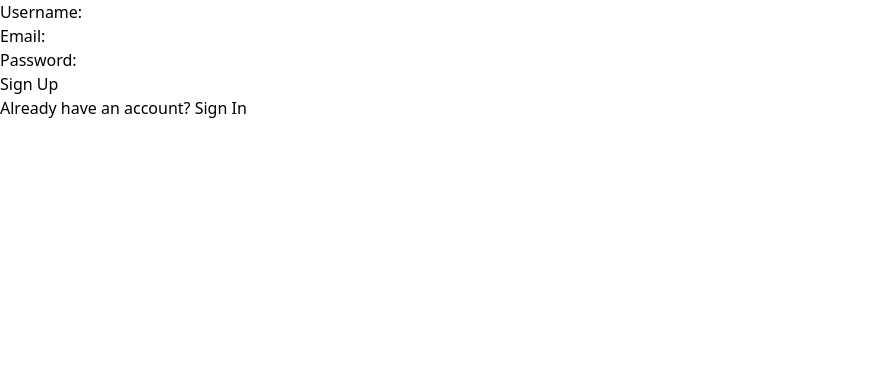
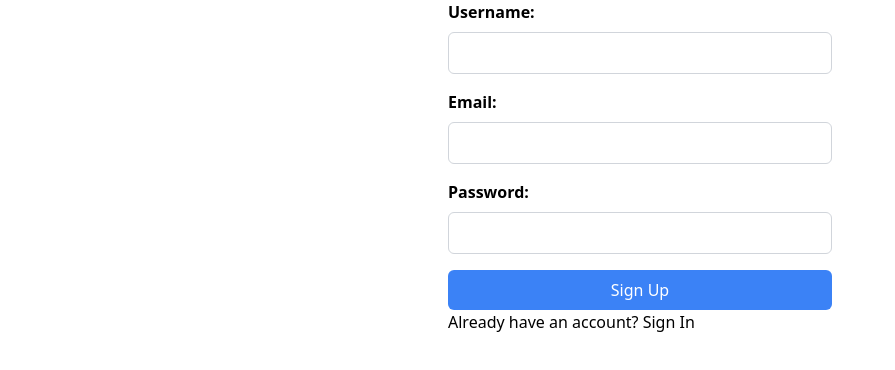
Before and after one commit to Palealmond/YourSpace, a React (Create React App) app in the folder your_space/: page /signup in a window 1280 px wide. Shown: the top 370 px of the page, without its empty margins (0-895 px from the left). Built offline with nearby package versions, Linux system fonts and the light colour scheme.

Commit message:
routes to your profile after signing in

```diff
--- a/your_space/src/App.jsx
+++ b/your_space/src/App.jsx
@@ -6,6 +6,8 @@ import Posts from "./components/Posts/Posts";
 import CreateProfile from "./components/Profile/CreateProfile";
 import { Routes, Route, useNavigate } from "react-router-dom";
 import SignUp from "./components/SignUp/SignUp.jsx";
+import Friendship from "./components/Friendship/Friendship.jsx";
+import FriendRequest from "./components/FriendRequest/FriendRequest.jsx";
 
 const AuthenticationContext = createContext();
 
@@ -54,6 +56,8 @@ function App() {
               <Route path="/" element={<Profile />} />
               <Route path="/create-profile" element={<CreateProfile />} />
               <Route path="/posts" element={<Posts />} />
+              <Route path="/friendships" element={<Friendship />} />
+              <Route path="/friend-requests" element={<FriendRequest />} />
             </Routes>
           </>
         ) : (
--- a/your_space/src/api/profile.js
+++ b/your_space/src/api/profile.js
@@ -1,34 +1,45 @@
-import api from './apiConfig'
+import api from "./apiConfig";
 
 export async function getProfile(id) {
-  const response = await api.get(`/profiles/${id}`)
-  return response.data
+  const response = await api.get(`/profiles/${id}`);
+  console.log("-----PROFILE-----");
+  console.log(response);
+  return response.data;
 }
 
-export async function createProfile (username, name, bio, location, birthdate, profileImage) {
-  const response = await api.post('/profiles', {
+export async function createProfile(
   username,
   name,
   bio,
   location,
   birthdate,
-    profileImage: 'Profile image'
-  }, {
+  profileImage
+) {
+  const response = await api.post(
+    "/profiles",
+    {
+      username,
+      name,
+      bio,
+      location,
+      birthdate,
+      profileImage: "Profile image",
+    },
+    {
       headers: {
-      'Content-Type': 'application/json'
+        "Content-Type": "application/json",
+      },
     }
-  });
+  );
 
   return response.data;
 }
 
-
-
 export async function updateProfile(id, profile) {
-  const response = await api.put(`/profiles/${id}`, profile)
-  return response.data
+  const response = await api.put(`/profiles/${id}`, profile);
+  return response.data;
 }
 export async function deleteProfile(id) {
-  const response = await api.delete(`/profiles/${id}`)
-  return response.data
+  const response = await api.delete(`/profiles/${id}`);
+  return response.data;
 }
--- a/your_space/src/api/users.js
+++ b/your_space/src/api/users.js
@@ -3,15 +3,20 @@ import api from "./apiConfig";
 const LOCALSTORAGE_KEY = "TOKEN";
 const LOCALSTORAGE_ID = "USER_ID";
 const LOCALSTORAGE_USER_NAME = "USER_NAME";
+const LOCALSTORAGE_BIO = "BIO";
 
-export function getUser() {
-  const token = localStorage.getItem(LOCALSTORAGE_KEY);
-  return token;
+export async function getUser() {
+  // const token = localStorage.getItem("USER_ID");
+  // console.log(token);
+  // return token;
+  const res = await api.get(`profiles/:username`);
+  console.log(res);
+  return res;
 }
 
 export async function signIn(username, password) {
   const response = await api.post("/api/login/", { username, password });
-
+  console.log(response);
   if (response.data.token) {
     localStorage.setItem(LOCALSTORAGE_KEY, response.data.token);
 
@@ -24,7 +29,7 @@ export async function signIn(username, password) {
       localStorage.setItem(LOCALSTORAGE_USER_NAME, response.data.username);
     }
 
-    return response.data;
+    return { login: true, message: "Logged In." };
   } else if (response.data.isUser) {
     return {
       login: false,
@@ -47,8 +52,10 @@ export function isAuthenticated() {
   return user !== null;
 }
 
-export async function getProfile(id, body) {
-  const response = await api.patch(`/profiles/${id}`, body);
+export async function getProfile() {
+  const response = await api.get(
+    `/profiles/${localStorage.getItem("USER_NAME")}`
+  );
   return response.data;
 }
 
--- a/your_space/src/components/Profile/Profile.jsx
+++ b/your_space/src/components/Profile/Profile.jsx
@@ -1,22 +1,21 @@
 import React, { useEffect, useState } from "react";
 // import { isAuthenticated } from "../../api/users";
 // import { useNavigate } from "react-router-dom";
-import { getProfile } from "../../api/users";
+import { getUser } from "../../api/users";
+import CreateProfile from "./CreateProfile";
+import { getProfile } from "../../api/profile";
 
 function Profile() {
   const [user, setUser] = useState(null);
-  const userId = localStorage.getItem("ID");
-  console.log(userId);
 
   useEffect(() => {
-    getProfile(userId)
-      .then((data) => console.log("DATA: " + data))
-      .catch((error) => console.log(error));
-  }, [userId]);
+    setUser(getProfile(localStorage.getItem("USER_ID")));
+  }, []);
 
-  if (!user) {
-    return <div>Loading...</div>;
-  }
+  // if (!user) {
+  //   return <div>Loading...</div>;
+  // }
+
   return (
     <>
       {user ? (
@@ -29,36 +28,15 @@ function Profile() {
             <div className="top-profile-container flex flex-row h-full gap-2 pt-2 mb-4">
               {/* <div className="profile-header"> */}
               <img
-                src="https://static.spacehey.net/img/default/profilepic.png"
+                src={user.profile_image}
                 alt="Profile"
                 className="h-1/2 w-1/2"
               />
               {/* </div> */}
               <div className="profile-actions w-full text-xs flex flex-col justify-start gap-y-4 h-full pt-8 font-bold text-lighter-blue text-blue-700 ">
-                <a
-                  onClick={() => console.log("Edit Profile")}
-                  className="underline"
-                >
-                  Edit Profile
-                </a>
-                <a
-                  onClick={() => console.log("Edit Status")}
-                  className="underline"
-                >
-                  Edit Status
-                </a>
-                <a
-                  onClick={() => console.log("Edit/Add Photo")}
-                  className="underline"
-                >
-                  Edit/Add Photo
-                </a>
-                <a
-                  onClick={() => console.log("Account Settings")}
-                  className="underline"
-                >
-                  Account Settings
-                </a>
+                <a>Bio: {user.bio}</a>
+                <a>Location: {user.location}</a>
+                <a>Birthdate: {user.birthdate}</a>
               </div>
             </div>
 
@@ -159,7 +137,7 @@ function Profile() {
           </div>
         </div>
       ) : (
-        <div>Loading...</div>
+        <CreateProfile />
       )}
     </>
   );
--- a/your_space/src/components/SignUp/SignUp.jsx
+++ b/your_space/src/components/SignUp/SignUp.jsx
@@ -1,18 +1,18 @@
-import { useState } from 'react';
-import { useNavigate, Link } from 'react-router-dom';
-import { signUp } from '../../api/users.js';
+import { useState } from "react";
+import { useNavigate, Link } from "react-router-dom";
+import { signUp } from "../../api/users.js";
 
-export default function SignUp({ onSignUp}) {
-  const [username, setUsername] = useState('');
-  const [password, setPassword] = useState('');
-  const [email, setEmail] = useState('');
-  const [error, setError] = useState('');
+export default function SignUp({ onSignUp }) {
+  const [username, setUsername] = useState("");
+  const [password, setPassword] = useState("");
+  const [email, setEmail] = useState("");
+  const [error, setError] = useState("");
   const navigate = useNavigate();
 
   const handleFormSubmit = async (e) => {
     e.preventDefault();
     if (!username || !password || !email) {
-      setError('Please enter your username, email, and password');
+      setError("Please enter your username, email, and password");
       return;
     }
     const res = await signUp(username, password, email);
@@ -21,40 +21,54 @@ export default function SignUp({ onSignUp}) {
       return;
     }
     onSignUp(res.user);
-    navigate('/');
-  }
+    navigate("/");
+  };
 
   return (
-    <form onSubmit={handleFormSubmit}>
-      <div>
-        <label htmlFor="username">Username:</label>
+    <form onSubmit={handleFormSubmit} className="max-w-sm mx-auto">
+      <div className="mb-4">
+        <label htmlFor="username" className="block mb-2 font-semibold">
+          Username:
+        </label>
         <input
           type="text"
           id="username"
           value={username}
           onChange={(e) => setUsername(e.target.value)}
+          className="w-full px-4 py-2 border border-gray-300 rounded-md"
         />
       </div>
-      <div>
-        <label htmlFor="Email ">Email:</label>
+      <div className="mb-4">
+        <label htmlFor="Email " className="block mb-2 font-semibold">
+          Email:
+        </label>
         <input
           type="email"
           id="email"
           value={email}
           onChange={(e) => setEmail(e.target.value)}
+          className="w-full px-4 py-2 border border-gray-300 rounded-md"
         />
       </div>
-      <div>
-        <label htmlFor="password">Password:</label>
+      <div className="mb-4">
+        <label htmlFor="password" className="block mb-2 font-semibold">
+          Password:
+        </label>
         <input
           type="password"
           id="password"
           value={password}
           onChange={(e) => setPassword(e.target.value)}
+          className="w-full px-4 py-2 border border-gray-300 rounded-md"
         />
       </div>
       {error && <p>{error}</p>}
-      <button type="submit">Sign Up</button>
+      <button
+        type="submit"
+        className="w-full py-2 px-4 text-white bg-blue-500 rounded-md hover:bg-blue-600"
+      >
+        Sign Up
+      </button>
       <p>
         Already have an account? <Link to="/signin">Sign In</Link>
       </p>
```
Also changed, not shown: your_space/src/components/SignIn/SignIn.jsx (+41 -21 lines). Lines whose indentation alone changed are shown as unchanged.
